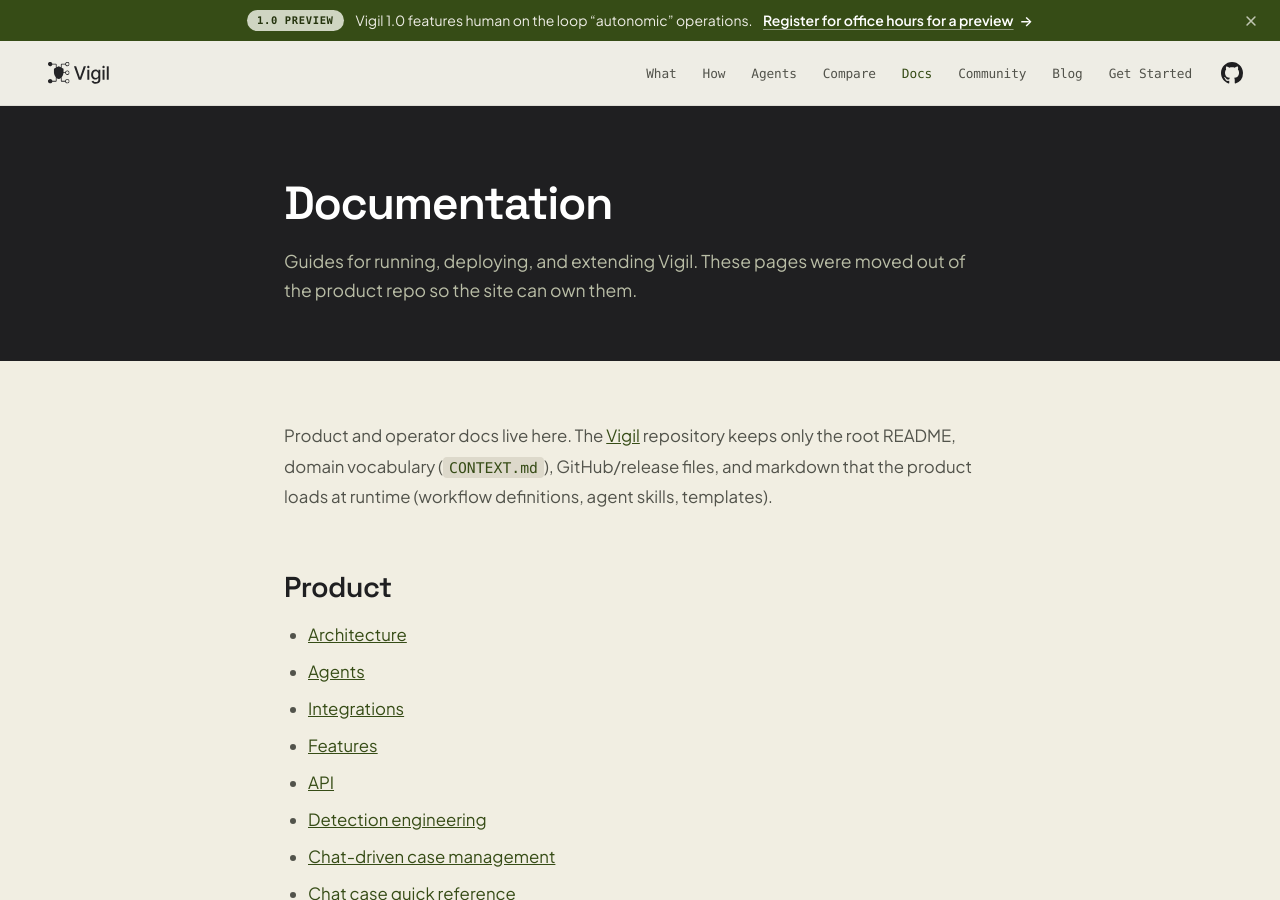
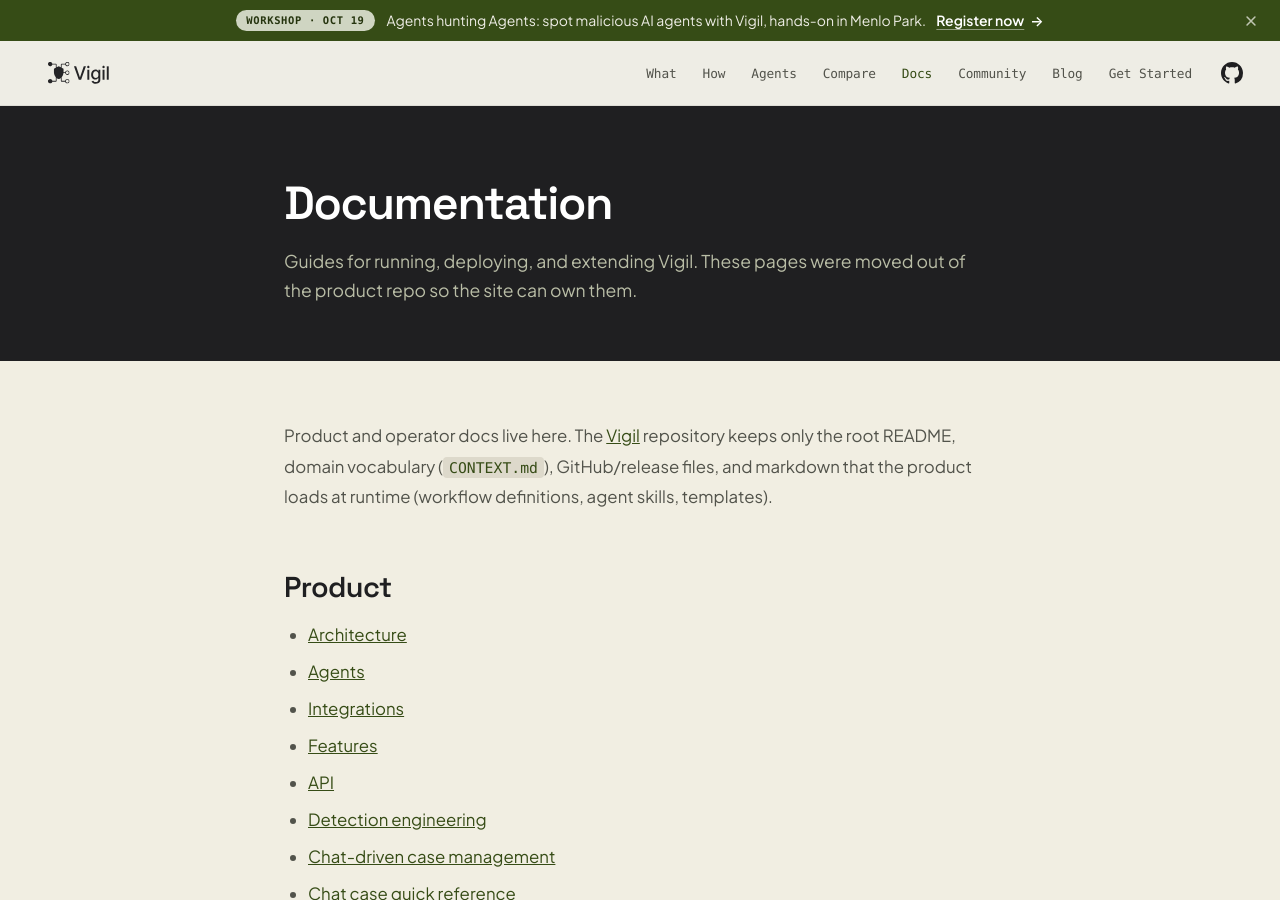
Before and after one commit to Vigil-SOC/vigil-soc.github.io, a Jekyll site: the page built from docs/index.md, in a window 1280 px wide and 900 px high. Built offline with Jekyll 4.4.1, drawn with Linux system fonts in a browser that asks for light colours; some web fonts are replaced.

Commit message:
Swap announcement bar: office hours to Agents hunting Agents (Oct 19) (#28)
Claude-Session: https://claude.ai/code/session_01QAfZLoShHTxzNbe8BRkb2V

Co-authored-by: Evan Powell <evan@deeptempo.ai>
Co-authored-by: Claude Opus 5.5 <noreply@anthropic.com>

```diff
--- a/_data/announcement.yml
+++ b/_data/announcement.yml
@@ -7,12 +7,12 @@
 # new message show to everyone again.
 
 enabled: true
-id: "1-0-office-hours-preview"
-badge: "1.0 Preview"
-text: "Vigil 1.0 features human on the loop “autonomic” operations."
-link_text: "Register for office hours for a preview"
-url: "https://luma.com/a31xoxr2?utm_source=vigilsoc.org"
+id: "agents-hunting-agents-2026-10-19"
+badge: "Workshop · Oct 19"
+text: "Agents hunting Agents: spot malicious AI agents with Vigil, hands-on in Menlo Park."
+link_text: "Register now"
+url: "https://luma.com/aicyber-59x4?utm_source=vigilsoc.org&utm_medium=top_bar&utm_campaign=agents_hunting_agents"
 dismissible: true
 # Optional: quoted ISO date, e.g. "2026-10-31". The bar hides itself client-side after this
 # date, even if nobody rebuilds the site. Leave blank to run indefinitely.
-expires: ""
+expires: "2026-10-20"
```
